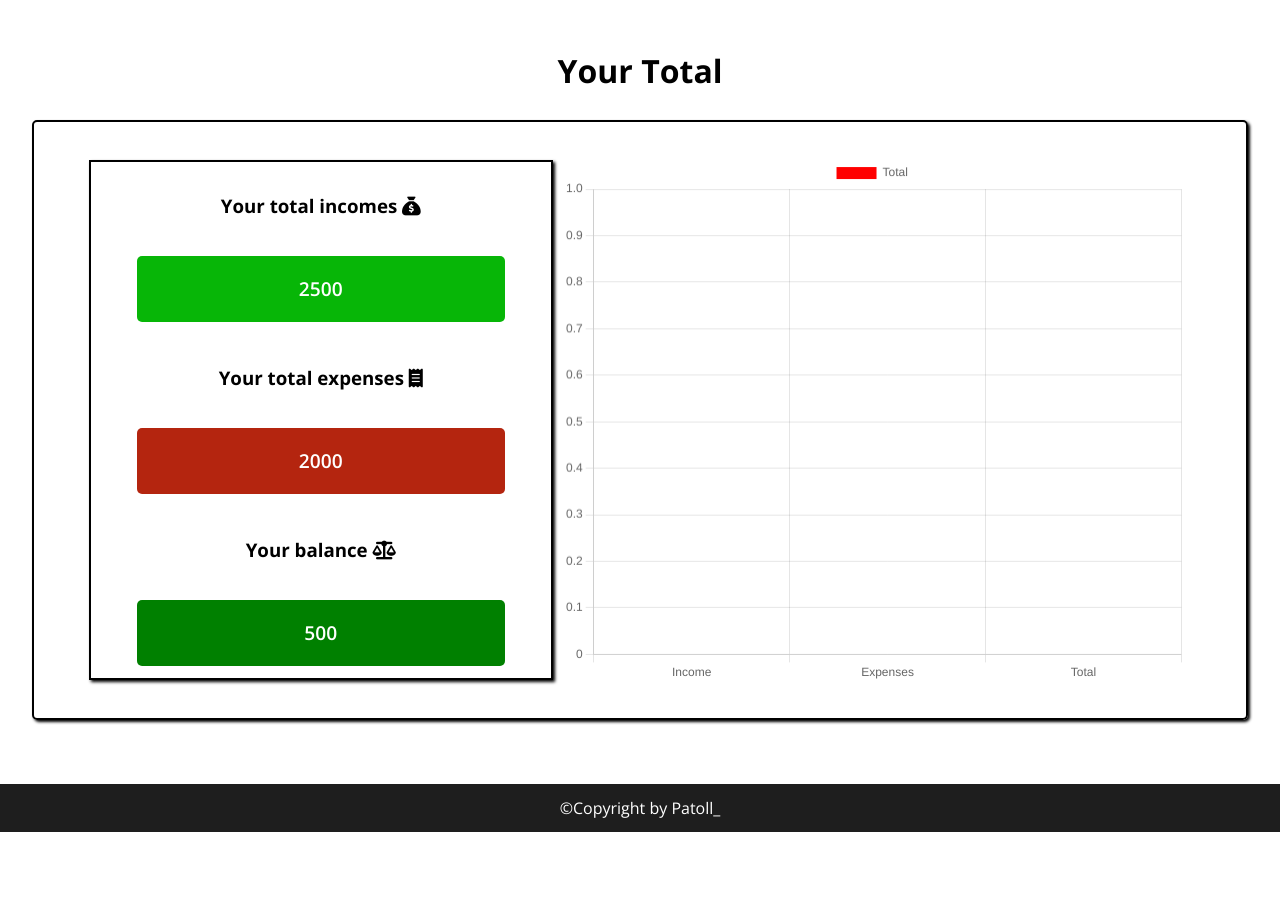
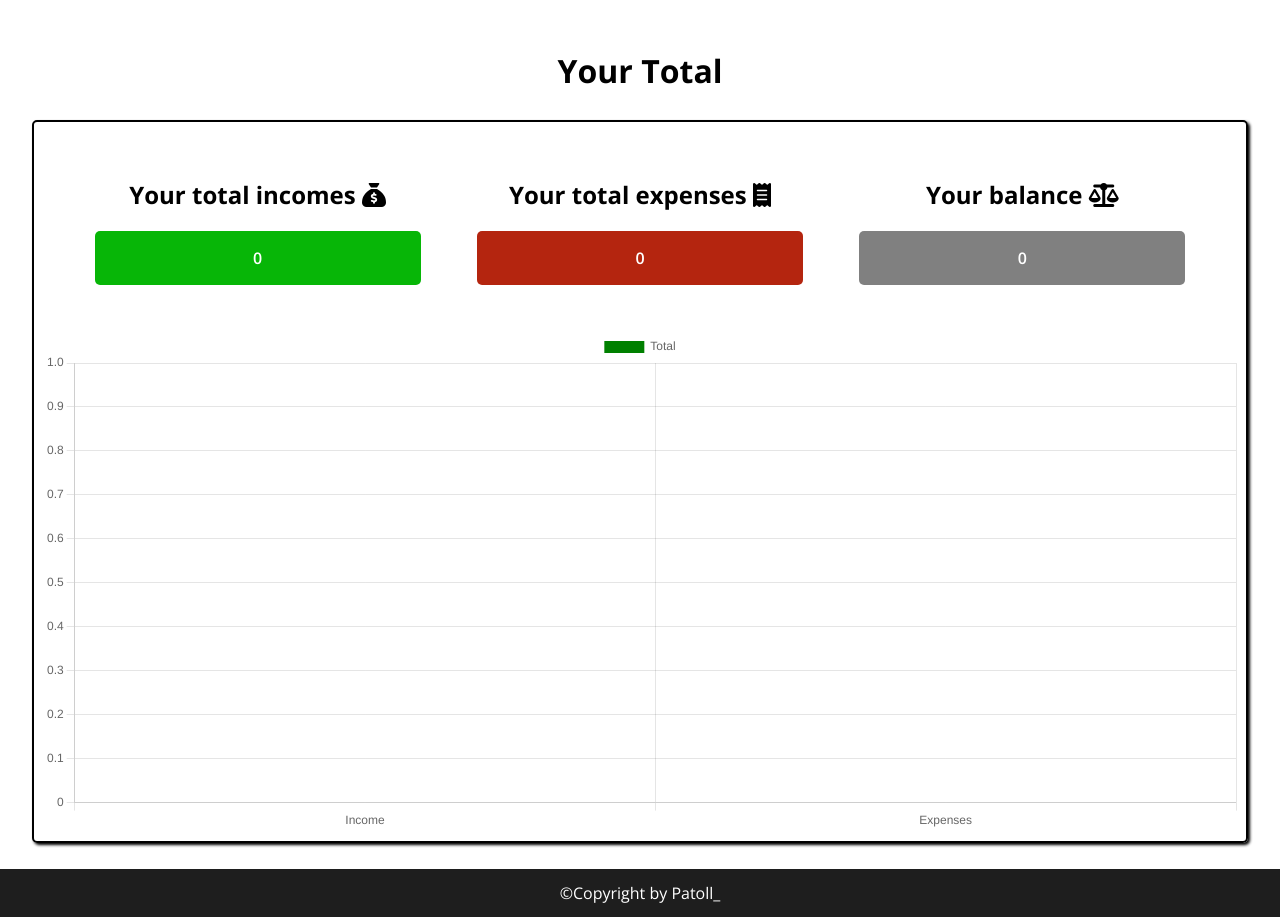
Before and after one commit to Patolll/Budget-Manager, a plain HTML site: page index.html in a window 1280 px wide. Shown: the part 1484-2401 px from the top of the page. Before the commit the page ends 2316 px from the top, so only its background shows below. Drawn offline with nearby package versions, Linux system fonts and the light colour scheme.

Commit message:
result chart logic implemented

```diff
--- a/chart.js
+++ b/chart.js
@@ -10,21 +10,21 @@ function createChart(chartId, chartType, labels, data, chartLabel) {
           label: chartLabel,
           data: data,
           backgroundColor: [
+            "green",
             "red",
-            "blue",
             "green",
             "orange",
             "purple",
             "yellow",
           ],
-          barPercentage: 0.5,
+          barPercentage: 0.3,
         },
       ],
     },
     options: {
       responsive: true, // Umożliwia elastyczne dostosowanie rozmiaru
       maintainAspectRatio: false, // Jeśli chcesz, by wykres nie zachowywał proporcji
-      aspectRatio: 1, // Współczynnik proporcji (szerokość:wysokość)
+      aspectRatio: 2, // Współczynnik proporcji (szerokość:wysokość)
       layout: {
         padding: {
           top: 10,
@@ -50,13 +50,7 @@ createChart(
   [0, 0, 0],
   "Income"
 );
-createChart(
-  "outputChart",
-  "bar",
-  ["Income", "Expenses", "Total"],
-  [0, 0, 0],
-  "Total"
-);
+createChart("outputChart", "bar", ["Income", "Expenses"], [0, 0, 0], "Total");
 function saveChartDataToLocalStorage(chartId) {
   if (charts[chartId]) {
     const chartData = charts[chartId].data.datasets[0].data;
@@ -71,6 +65,8 @@ function addDataToChart(chartId, category, value) {
       charts[chartId].data.datasets[0].data[categoryIndex] += value;
       charts[chartId].update();
       saveChartDataToLocalStorage(chartId);
+      updateSummaryChart();
+      balanceResult();
     }
   }
 }
@@ -85,6 +81,8 @@ function deleteDataFromChart(chartId, category, value) {
         charts[chartId].data.datasets[0].data[categoryIndex] = newValue;
         charts[chartId].update();
         saveChartDataToLocalStorage(chartId);
+        updateSummaryChart();
+        balanceResult();
       } else {
         console.warn(`Value for ${category} would go below 0.`);
       }
@@ -139,10 +137,44 @@ function loadChartDataFromLocalStorage(chartId) {
     charts[chartId].update();
   }
 }
+function updateSummaryChart() {
+  const incomeData =
+    JSON.parse(localStorage.getItem("incomeChart"))?.data || [];
+  const expenseData =
+    JSON.parse(localStorage.getItem("expenseChart"))?.data || [];
+
+  const totalIncome = incomeData.reduce((acc, val) => acc + val, 0); // Suma dochodów
+  const totalExpense = expenseData.reduce((acc, val) => acc + val, 0); // Suma wydatków
+
+  if (charts["outputChart"]) {
+    charts["outputChart"].data.datasets[0].data = [totalIncome, totalExpense];
+    charts["outputChart"].update();
+  }
+}
+
+function addDataToSummaryChart() {
+  const expenseData =
+    JSON.parse(localStorage.getItem("expenseChart"))?.data || [];
+  const incomeData =
+    JSON.parse(localStorage.getItem("incomeChart"))?.data || [];
+
+  // Sumowanie danych
+  const totalData = expenseData.map(
+    (expense, index) => expense + (incomeData[index] || 0)
+  );
+
+  // Zaktualizowanie wykresu podsumowującego
+  if (charts["outputChart"]) {
+    charts["outputChart"].data.datasets[0].data = totalData;
+    charts["outputChart"].update();
+  }
+}
 
 window.onload = function () {
   loadChartDataFromLocalStorage("expenseChart");
   loadChartDataFromLocalStorage("incomeChart");
+  updateSummaryChart();
+  balanceResult();
 };
 function clearChart(chartId) {
   if (charts[chartId]) {
@@ -202,16 +234,28 @@ document.getElementById("clearIncome").addEventListener("click", () => {
   clearChart("incomeChart");
 });
 function balanceResult() {
-  const income = Number(document.getElementById("incomeResult").textContent);
-  const expense = Number(document.getElementById("expenseResult").textContent);
-  const result = Number(document.getElementById("balanceResult").textContent);
+  const expenseData =
+    JSON.parse(localStorage.getItem("expenseChart"))?.data || [];
+  const incomeData =
+    JSON.parse(localStorage.getItem("incomeChart"))?.data || [];
+
+  const totalIncome = incomeData.reduce((acc, val) => acc + val, 0);
+  const totalExpense = expenseData.reduce((acc, val) => acc + val, 0);
+  const totalResult = totalIncome - totalExpense;
+
+  const result = document.getElementById("balanceResult");
+  const income = document.getElementById("incomeResult");
+  const expense = document.getElementById("expenseResult");
+
+  result.textContent = totalResult;
+  income.textContent = totalIncome;
+  expense.textContent = totalExpense;
   let color = document.querySelector(".balanceBoxColor");
-  if (income > expense) {
-    color.style.backgroundColor = "green";
-  } else if (income < expense) {
-    color.style.backgroundColor = "red";
+  if (totalIncome > totalExpense) {
+    color.style.backgroundColor = "rgb(7, 182, 7)";
+  } else if (totalIncome < totalExpense) {
+    color.style.backgroundColor = " rgb(180, 37, 15)";
   } else {
     color.style.backgroundColor = "grey";
   }
 }
-balanceResult();
--- a/index.html
+++ b/index.html
@@ -166,38 +166,32 @@
       </div>
       <article id="outputArticle">
         <section id="outputDescription" class="outputContainer">
-          <div class="sectionWrapper">
           <div class="textCont">
             <div class="balanceBoxCont">
               <div class="balanceBox">
-                  <h1>
+                <h2>
                   Your total incomes <i class="fa-solid fa-sack-dollar"></i>
-                  </h1>
+                </h2>
                 <div class="balanceDesc incomeBoxColor">
-                    <p id="incomeResult">2500</p>
+                  <p id="incomeResult">0</p>
                 </div>
               </div>
               <div class="balanceBox">
-                  <h1>
-                    Your total expenses <i class="fa-solid fa-receipt"></i>
-                  </h1>
+                <h2>Your total expenses <i class="fa-solid fa-receipt"></i></h2>
                 <div class="balanceDesc expensesBoxColor">
-                    <p id="expenseResult">2000</p>
+                  <p id="expenseResult">0</p>
                 </div>
               </div>
               <div class="balanceBox">
-                  <h1>
-                    Your balance <i class="fa-solid fa-scale-balanced"></i>
-                  </h1>
+                <h2>Your balance <i class="fa-solid fa-scale-balanced"></i></h2>
                 <div class="balanceDesc balanceBoxColor">
-                    <p id="balanceResult">500</p>
+                  <p id="balanceResult">0</p>
                 </div>
               </div>
             </div>
           </div>
           <div class="outputChartCont">
             <canvas id="outputChart"></canvas>
-            </div>
           </div>
         </section>
       </article>
--- a/style.css
+++ b/style.css
@@ -247,66 +247,53 @@ input[type="number"] {
   display: flex;
   justify-content: center;
   align-items: center;
+}
+.outputContainer {
+  width: 95%;
+  border: 2px solid black;
+  border-radius: 5px;
+  display: flex;
   flex-direction: column;
+  align-items: center;
+  box-shadow: 2px 2px 3px black;
+  margin-bottom: 2%;
+  min-height: 80vh;
 }
-.sectionWrapper {
+.textCont {
+  width: 95%;
+  margin: 2%;
+  padding: 1%;
   display: flex;
   justify-content: center;
   align-items: center;
+}
+.outputChartCont {
   width: 100%;
-  height: 100%;
-}
-.outputContainer {
-  border: 2px solid black;
-  border-radius: 5px;
+  height: 65vh; /* Dostosuj wysokość */
   display: flex;
-  flex-direction: row;
   justify-content: center;
-  box-shadow: 2px 2px 3px black;
-  min-height: 75vh;
-  height: 75vh;
-  width: 95%;
-  padding: 2%;
-  margin-bottom: 5%;
+  align-items: center;
 }
 
-.textCont {
-  width: 40%;
-  border: 2px solid black;
-  box-shadow: 2px 2px 3px black;
+.balanceBoxCont {
+  width: 100%;
+  display: flex;
+  justify-content: space-evenly;
+  gap: 20px;
+}
+.balanceBox {
+  width: 100%;
   display: flex;
   justify-content: center;
   align-items: center;
   flex-direction: column;
-  height: 65vh;
-}
-.outputChartCont {
-  width: 55%;
-  height: 100%;
-}
-.balanceBoxCont {
-  width: 100%;
-  display: flex;
-  justify-content: space-between;
-  flex-direction: column;
-  height: 100%;
-  overflow: hidden;
-}
-.balanceBox {
-  width: 100%;
-  height: 100%;
-  display: flex;
-  justify-content: center;
-  align-items: center;
-  flex-direction: column;
-  gap: 20px;
   text-align: center;
 }
 .balanceDesc {
-  width: 80%;
+  width: 90%;
   border-radius: 5px;
   font-weight: 600;
-  font-size: 1.2rem;
+  font-size: 1rem;
   color: white;
   display: flex;
   justify-content: center;
```
Lines whose indentation alone changed are shown as unchanged.
